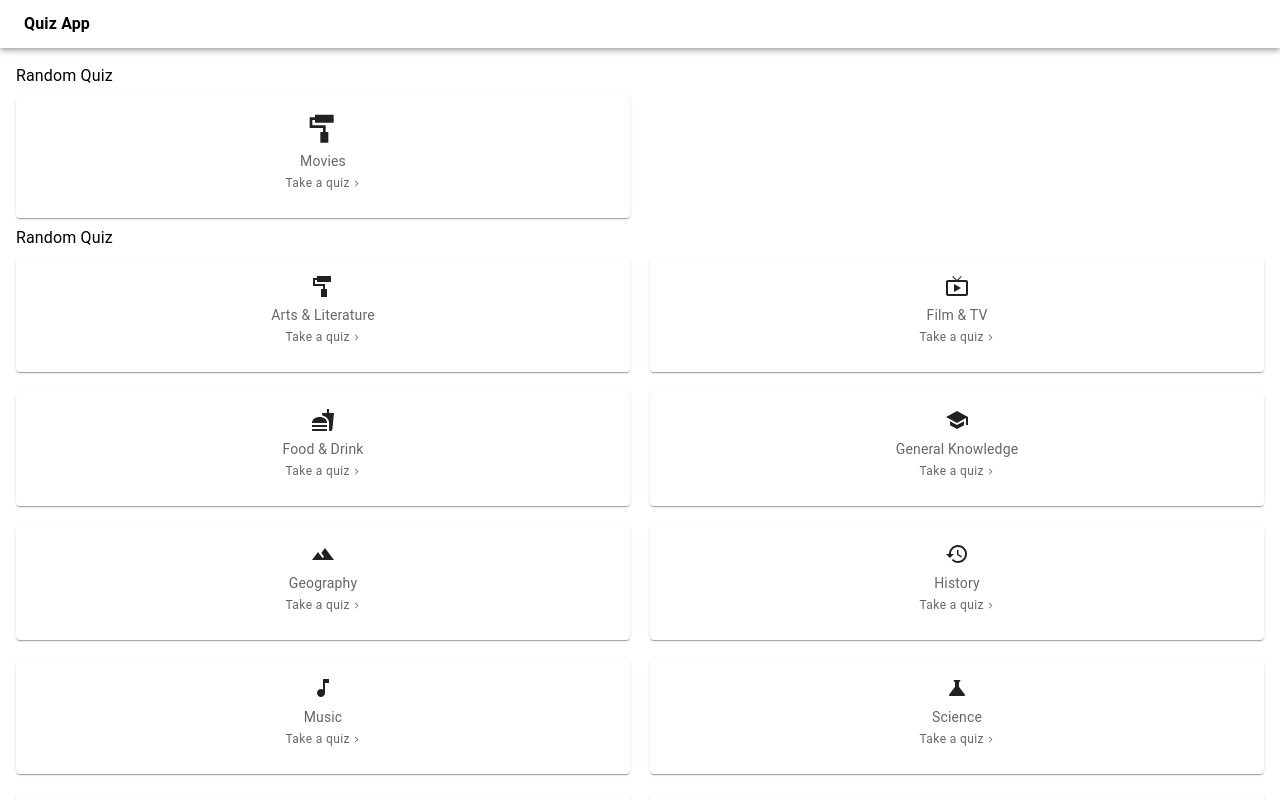
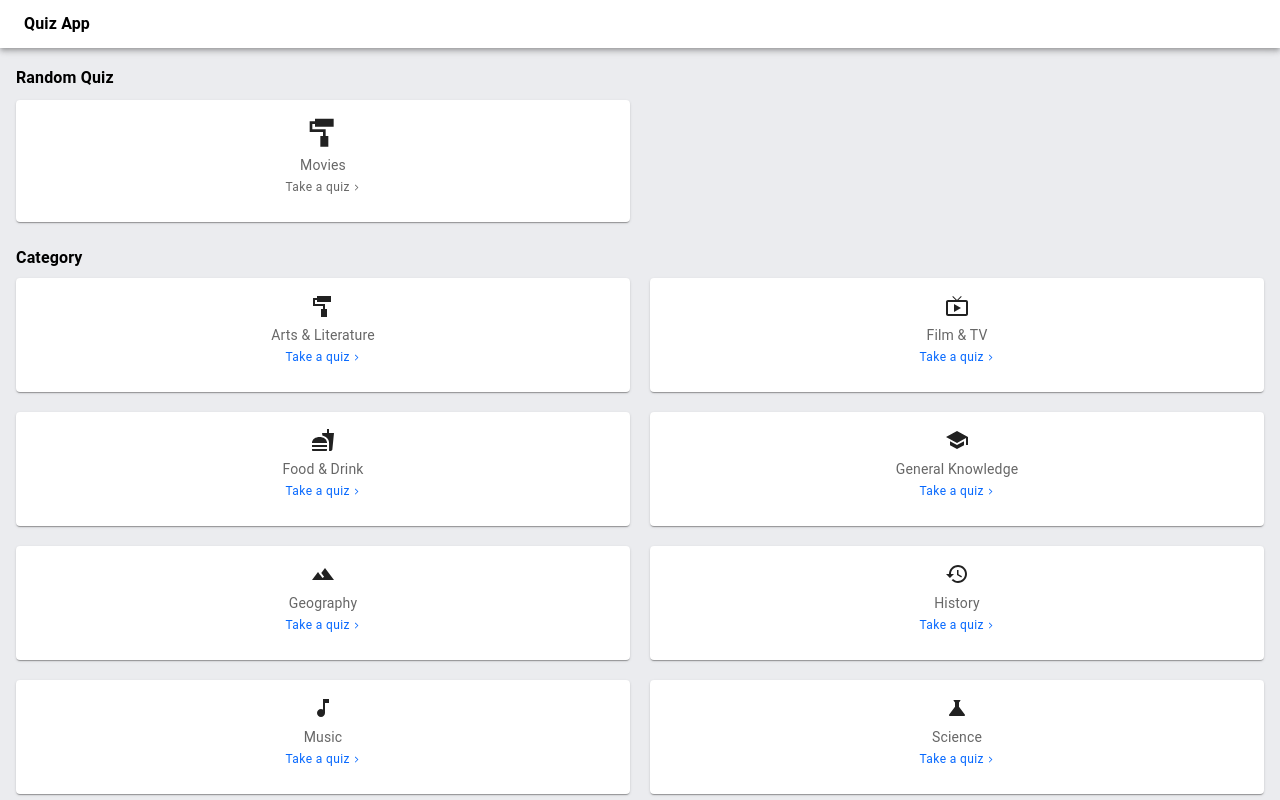
Before and after one commit to herisusantoarismann/next-quiz, a Next.js app: page / in a window 1280 px wide. Shown: the top 800 px of the page. Built offline with nearby package versions, Linux system fonts and the light colour scheme.

Commit message:
Add index page

```diff
--- a/pages/index.tsx
+++ b/pages/index.tsx
@@ -9,15 +9,6 @@ import Card from "@mui/material/Card";
 import CardContent from "@mui/material/CardContent";
 
 import ImagesearchRollerIcon from "@mui/icons-material/ImagesearchRoller";
-import LiveTvIcon from "@mui/icons-material/LiveTv";
-import FastfoodIcon from "@mui/icons-material/Fastfood";
-import SchoolIcon from "@mui/icons-material/School";
-import TerrainIcon from "@mui/icons-material/Terrain";
-import HistoryIcon from "@mui/icons-material/History";
-import MusicNoteIcon from "@mui/icons-material/MusicNote";
-import ScienceIcon from "@mui/icons-material/Science";
-import ConnectWithoutContactIcon from "@mui/icons-material/ConnectWithoutContact";
-import SportsIcon from "@mui/icons-material/Sports";
 import ArrowForwardIosIcon from "@mui/icons-material/ArrowForwardIos";
 
 import { categories } from "../utils/categories";
@@ -30,6 +21,7 @@ const Home: NextPage = () => {
         display: "flex",
         justifyContent: "center",
         flexDirection: "column",
+        background: "#EBECEF",
       }}
     >
       <AppBar position="static" style={{ backgroundColor: "#FFFFFF" }}>
@@ -46,7 +38,12 @@ const Home: NextPage = () => {
       </AppBar>
       <Box style={{ margin: "1rem" }}>
         <Box>
-          <Typography variant="body1" color="black" component="div">
+          <Typography
+            variant="subtitle1"
+            color="black"
+            component="div"
+            style={{ fontWeight: "700" }}
+          >
             Random Quiz
           </Typography>
           <Box
@@ -73,9 +70,14 @@ const Home: NextPage = () => {
             </Card>
           </Box>
         </Box>
-        <Box>
-          <Typography variant="body1" color="black" component="div">
-            Random Quiz
+        <Box style={{ marginTop: "1rem" }}>
+          <Typography
+            variant="body1"
+            color="black"
+            component="div"
+            style={{ fontWeight: "700" }}
+          >
+            Category
           </Typography>
           <Box
             style={{
@@ -93,7 +95,7 @@ const Home: NextPage = () => {
                     <Typography variant="body2" color="text.secondary">
                       {category.name}
                     </Typography>
-                    <Typography variant="caption" color="text.secondary">
+                    <Typography variant="caption" color="#0668FE">
                       Take a quiz{" "}
                       <ArrowForwardIosIcon style={{ fontSize: "0.6em" }} />
                     </Typography>
```
Also changed, not shown: public/download.png (added).
